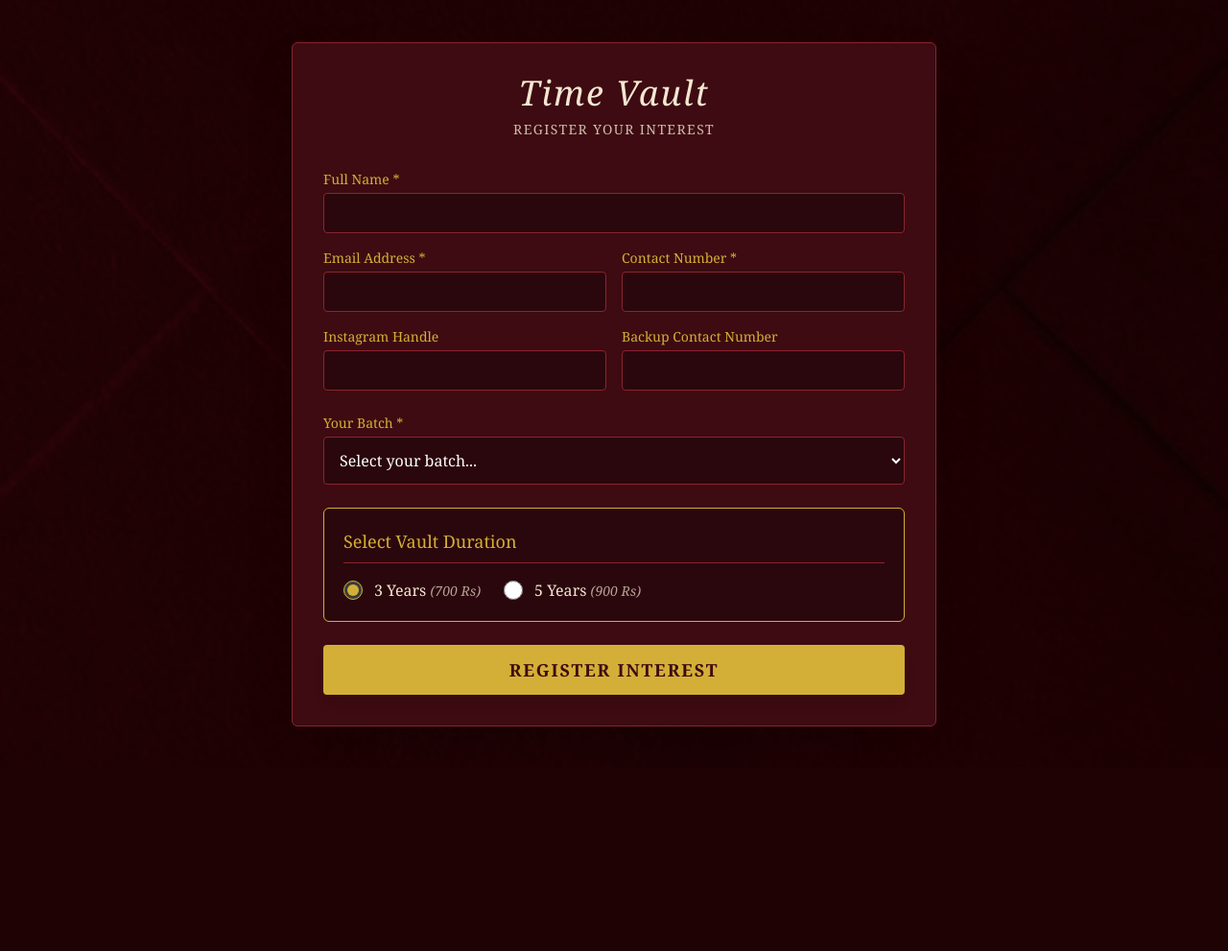
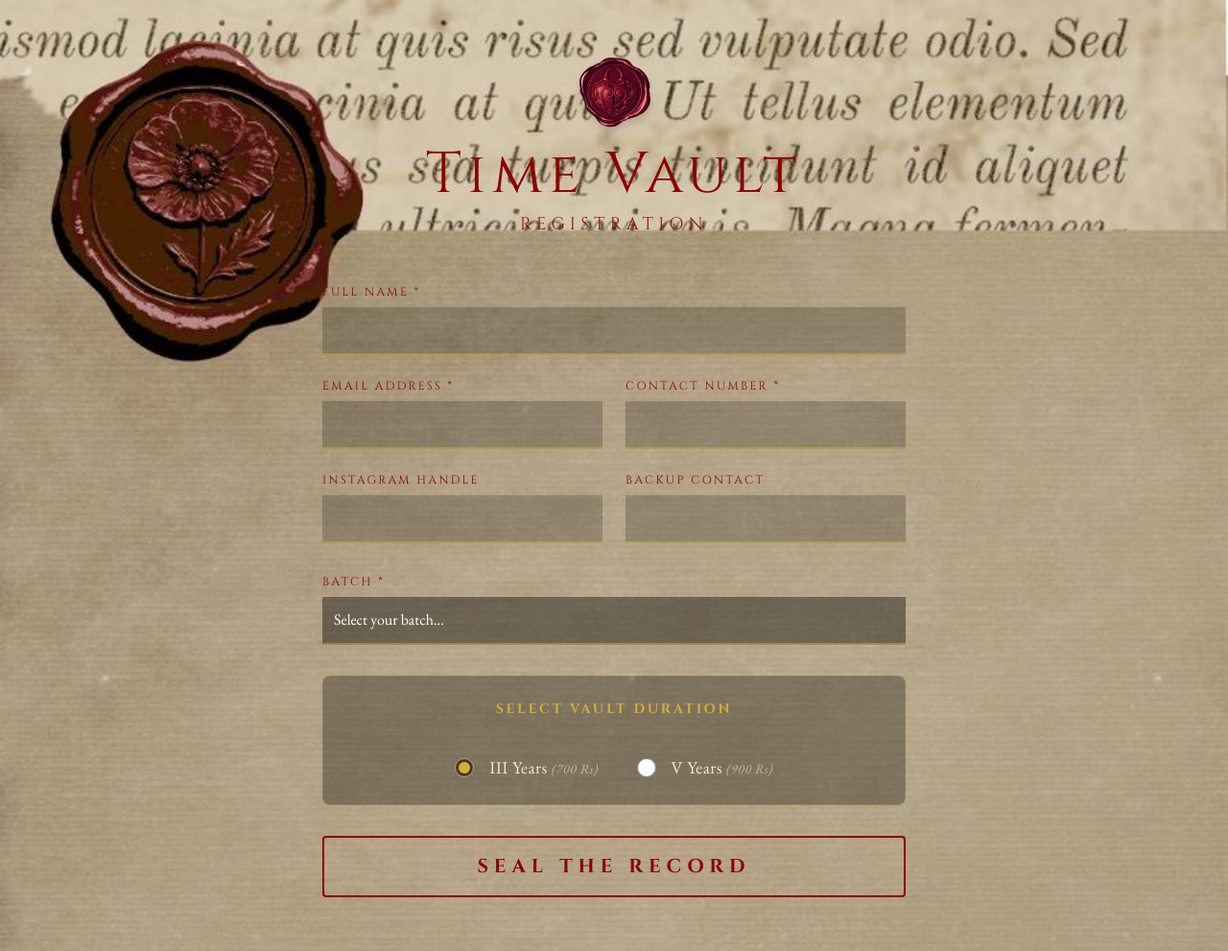
Before and after one commit to abdulaihsan/timevault, a Django app: page / in a window 1280 px wide. Shown: the whole page at 96% size. Before the commit the page ends 757 px from the top, so only its background shows below. Run offline with Django 5.2, Linux system fonts and the light colour scheme; some libraries are stand-ins or nearby versions.

Commit message:
Revamped frontend interface

```diff
--- a/vault/templates/vault/form.html
+++ b/vault/templates/vault/form.html
@@ -6,79 +6,91 @@
     <meta name="viewport" content="width=device-width, initial-scale=1.0">
     <title>Time Vault | Registration</title>
     <link rel="icon" type="image/png" href="{% static 'favicon.png' %}">
+    <link href="https://fonts.googleapis.com/css2?family=Cinzel:wght@400;700&family=EB+Garamond:ital,wght@0,400;0,700;1,400&display=swap" rel="stylesheet">
     <script src="https://cdn.tailwindcss.com"></script>
+    <style>
+        body {
+            font-family: 'EB Garamond', serif;
+            color: darkred;
+        }
+        h1, h2, h3, .vintage-font {
+            font-family: 'Cinzel', serif;
+            color: darkred;
+        }
+    </style>
 </head>
-<body class="bg-[#5a111a] bg-[url('{% static 'vault1.jpg' %}')] bg-cover bg-center bg-no-repeat bg-blend-multiply text-[#f4e7d3] font-serif min-h-screen flex items-center justify-center p-6">
+<body class="bg-[url('{% static 'background.jpeg' %}')] bg-cover bg-center bg-no-repeat bg-fixed text-[#f4e7d3] min-h-screen flex items-center justify-center p-6">
 
-    <div class="w-full max-w-2xl p-8 bg-[#3d0b11] border border-[#8b2332] rounded-md shadow-2xl">
+    <div class="w-full max-w-2xl p-8">
 
-        <div class="text-center mb-8">
-            <h1 class="text-4xl italic mb-2 tracking-wider">Time Vault</h1>
-            <p class="text-sm opacity-80 uppercase tracking-widest">Register your interest</p>
+        <div class="text-center mb-12">
+            <img src="{% static 'logo.png' %}" alt="Time Vault Logo" class="h-20 mx-auto mb-4 drop-shadow-lg" />
+            <h1 class="text-6xl mb-2 tracking-widest text-[darkred]">Time Vault</h1>
+            <p class="text-lg opacity-90 uppercase tracking-[0.3em] vintage-font">Registration</p>
         </div>
 
         {% if success %}
-            <div class="text-center p-10 border border-[#d4af37] bg-[#2a070c] rounded-md shadow-inner">
-                <h2 class="text-3xl mb-4 text-[#d4af37] italic tracking-wide">Registration Confirmed.</h2>
-                <p class="text-lg opacity-80 mb-8">Your spot in the vault has been noted. We will contact you soon with the next steps.</p>
-                <a href="/" class="inline-block border border-[#d4af37] text-[#d4af37] font-bold py-2 px-6 rounded hover:bg-[#d4af37] hover:text-[#3d0b11] transition duration-300 tracking-widest uppercase text-sm">
-                    Register Another
+            <div class="text-center p-6 sm:p-8 md:p-12 bg-black/40 backdrop-blur-sm border border-[#d4af37]/30 rounded-lg w-full">
+                <h2 class="text-2xl sm:text-3xl md:text-4xl mb-4 sm:mb-6 text-[#d4af37] tracking-wider">Registration Confirmed</h2>
+                <p class="text-base sm:text-lg md:text-xl mb-6 sm:mb-10 text-[#f4e7d3]/90 italic">Your presence has been recorded in the annals of Time Vault. We shall summon you when the stars align.</p>
+                <a href="/" class="inline-block border-2 border-[#d4af37] text-[#d4af37] font-bold py-2 sm:py-3 px-6 sm:px-10 rounded-full hover:bg-[#d4af37] hover:text-[#1a0505] transition duration-500 tracking-[0.2em] uppercase text-xs sm:text-sm vintage-font">
+                    Record Another
                 </a>
             </div>
         {% else %}
-            <form method="POST" class="space-y-6">
+            <form method="POST" class="space-y-8">
                 {% csrf_token %}
 
-                <div class="grid grid-cols-1 md:grid-cols-2 gap-4">
+                <div class="grid grid-cols-1 md:grid-cols-2 gap-6">
                     <div class="md:col-span-2">
-                        <label class="block text-sm mb-1 text-[#d4af37]">Full Name *</label>
-                        <input type="text" name="name" required class="w-full p-2 bg-[#2a070c] border border-[#8b2332] rounded text-white focus:outline-none focus:border-[#d4af37] transition-colors" />
+                        <label class="block text-xs mb-2 text-[darkred] vintage-font uppercase tracking-[0.2em]">Full Name *</label>
+                        <input type="text" name="name" required class="w-full p-3 bg-black/20 border-b-2 border-[#d4af37]/50 text-white focus:outline-none focus:border-[#d4af37] transition-all duration-300 placeholder-[#f4e7d3]/30" />
                     </div>
                     <div>
-                        <label class="block text-sm mb-1 text-[#d4af37]">Email Address *</label>
-                        <input type="email" name="email" required class="w-full p-2 bg-[#2a070c] border border-[#8b2332] rounded text-white focus:outline-none focus:border-[#d4af37] transition-colors" />
+                        <label class="block text-xs mb-2 text-[darkred] vintage-font uppercase tracking-[0.2em]">Email Address *</label>
+                        <input type="email" name="email" required class="w-full p-3 bg-black/20 border-b-2 border-[#d4af37]/50 text-white focus:outline-none focus:border-[#d4af37] transition-all duration-300" />
                     </div>
                     <div>
-                        <label class="block text-sm mb-1 text-[#d4af37]">Contact Number *</label>
-                        <input type="tel" name="contact_number" required class="w-full p-2 bg-[#2a070c] border border-[#8b2332] rounded text-white focus:outline-none focus:border-[#d4af37] transition-colors" />
+                        <label class="block text-xs mb-2 text-[darkred] vintage-font uppercase tracking-[0.2em]">Contact Number *</label>
+                        <input type="tel" name="contact_number" required class="w-full p-3 bg-black/20 border-b-2 border-[#d4af37]/50 text-white focus:outline-none focus:border-[#d4af37] transition-all duration-300" />
                     </div>
                     <div>
-                        <label class="block text-sm mb-1 text-[#d4af37]">Instagram Handle</label>
-                        <input type="text" name="instagram_handle" class="w-full p-2 bg-[#2a070c] border border-[#8b2332] rounded text-white focus:outline-none focus:border-[#d4af37] transition-colors" />
+                        <label class="block text-xs mb-2 text-[darkred] vintage-font uppercase tracking-[0.2em]">Instagram Handle</label>
+                        <input type="text" name="instagram_handle" class="w-full p-3 bg-black/20 border-b-2 border-[#d4af37]/50 text-white focus:outline-none focus:border-[#d4af37] transition-all duration-300" />
                     </div>
                     <div>
-                        <label class="block text-sm mb-1 text-[#d4af37]">Backup Contact Number</label>
-                        <input type="tel" name="backup_contact" class="w-full p-2 bg-[#2a070c] border border-[#8b2332] rounded text-white focus:outline-none focus:border-[#d4af37] transition-colors" />
+                        <label class="block text-xs mb-2 text-[darkred] vintage-font uppercase tracking-[0.2em]">Backup Contact</label>
+                        <input type="tel" name="backup_contact" class="w-full p-3 bg-black/20 border-b-2 border-[#d4af37]/50 text-white focus:outline-none focus:border-[#d4af37] transition-all duration-300" />
                     </div>
                 </div>
 
                 <div>
-                    <label class="block text-sm mb-1 text-[#d4af37]">Your Batch *</label>
-                    <select name="batch" required class="w-full p-3 bg-[#2a070c] border border-[#8b2332] rounded text-white focus:outline-none focus:border-[#d4af37] transition-colors cursor-pointer">
-                        <option value="" disabled selected>Select your batch...</option>
-                        <option value="32">Batch 32</option>
-                        <option value="33">Batch 33</option>
-                        <option value="34">Batch 34</option>
-                        <option value="35">Batch 35</option>
+                    <label class="block text-xs mb-2 text-[darkred] vintage-font uppercase tracking-[0.2em]">Batch *</label>
+                    <select name="batch" required class="w-full p-3 bg-black/40 border-b-2 border-[#d4af37]/50 text-white focus:outline-none focus:border-[#d4af37] transition-all duration-300 cursor-pointer appearance-none">
+                        <option value="" disabled selected class="bg-[#1a0505]">Select your batch...</option>
+                        <option value="32" class="bg-[#1a0505]">Batch 32</option>
+                        <option value="33" class="bg-[#1a0505]">Batch 33</option>
+                        <option value="34" class="bg-[#1a0505]">Batch 34</option>
+                        <option value="35" class="bg-[#1a0505]">Batch 35</option>
                     </select>
                 </div>
 
-                <div class="p-5 bg-[#2a070c] border border-[#d4af37] rounded-md">
-                    <h3 class="text-lg mb-4 text-[#d4af37] border-b border-[#8b2332] pb-2">Select Vault Duration</h3>
-                    <div class="flex flex-col sm:flex-row gap-6">
-                        <label class="flex items-center gap-3 cursor-pointer group">
-                            <input type="radio" name="plan_years" value="3" checked class="w-5 h-5 accent-[#d4af37] bg-[#2a070c] border-[#8b2332]" />
-                            <span class="group-hover:text-[#d4af37] transition-colors">3 Years <span class="opacity-70 text-sm italic">(700 Rs)</span></span>
+                <div class="p-6 bg-black/30 border border-[#d4af37]/20 rounded-lg">
+                    <h3 class="text-sm font-bold mb-6 text-[#d4af37] uppercase tracking-[0.2em] vintage-font border-b border-[#d4af37]/10 pb-3 text-center">Select Vault Duration</h3>
+                    <div class="flex flex-col sm:flex-row justify-center gap-10">
+                        <label class="flex items-center gap-4 cursor-pointer group">
+                            <input type="radio" name="plan_years" value="3" checked class="w-5 h-5 accent-[#d4af37]" />
+                            <span class="group-hover:text-[#d4af37] transition-colors text-lg tracking-wide">III Years <span class="opacity-60 text-sm italic">(700 Rs)</span></span>
                         </label>
-                        <label class="flex items-center gap-3 cursor-pointer group">
-                            <input type="radio" name="plan_years" value="5" class="w-5 h-5 accent-[#d4af37] bg-[#2a070c] border-[#8b2332]" />
-                            <span class="group-hover:text-[#d4af37] transition-colors">5 Years <span class="opacity-70 text-sm italic">(900 Rs)</span></span>
+                        <label class="flex items-center gap-4 cursor-pointer group">
+                            <input type="radio" name="plan_years" value="5" class="w-5 h-5 accent-[#d4af37]" />
+                            <span class="group-hover:text-[#d4af37] transition-colors text-lg tracking-wide">V Years <span class="opacity-60 text-sm italic">(900 Rs)</span></span>
                         </label>
                     </div>
                 </div>
 
-                <button type="submit" class="w-full bg-[#d4af37] text-[#3d0b11] font-bold text-lg p-3 rounded hover:bg-[#e5c158] transition duration-300 uppercase tracking-widest shadow-lg mt-4">
-                    Register Interest
+                <button type="submit" class="w-full border-2 border-[darkred] text-[darkred] font-bold text-xl p-4 rounded hover:bg-[#d4af37] hover:text-[#1a0505] transition duration-500 uppercase tracking-[0.3em] vintage-font shadow-[0_0_15px_rgba(212,175,55,0.1)] mt-8">
+                    Seal the Record
                 </button>
             </form>
         {% endif %}
```
Also changed, not shown: static/background.jpeg (added), static/logo.png (added), vault/migrations/0006_alter_vaultletter_backup_contact.py (added).
